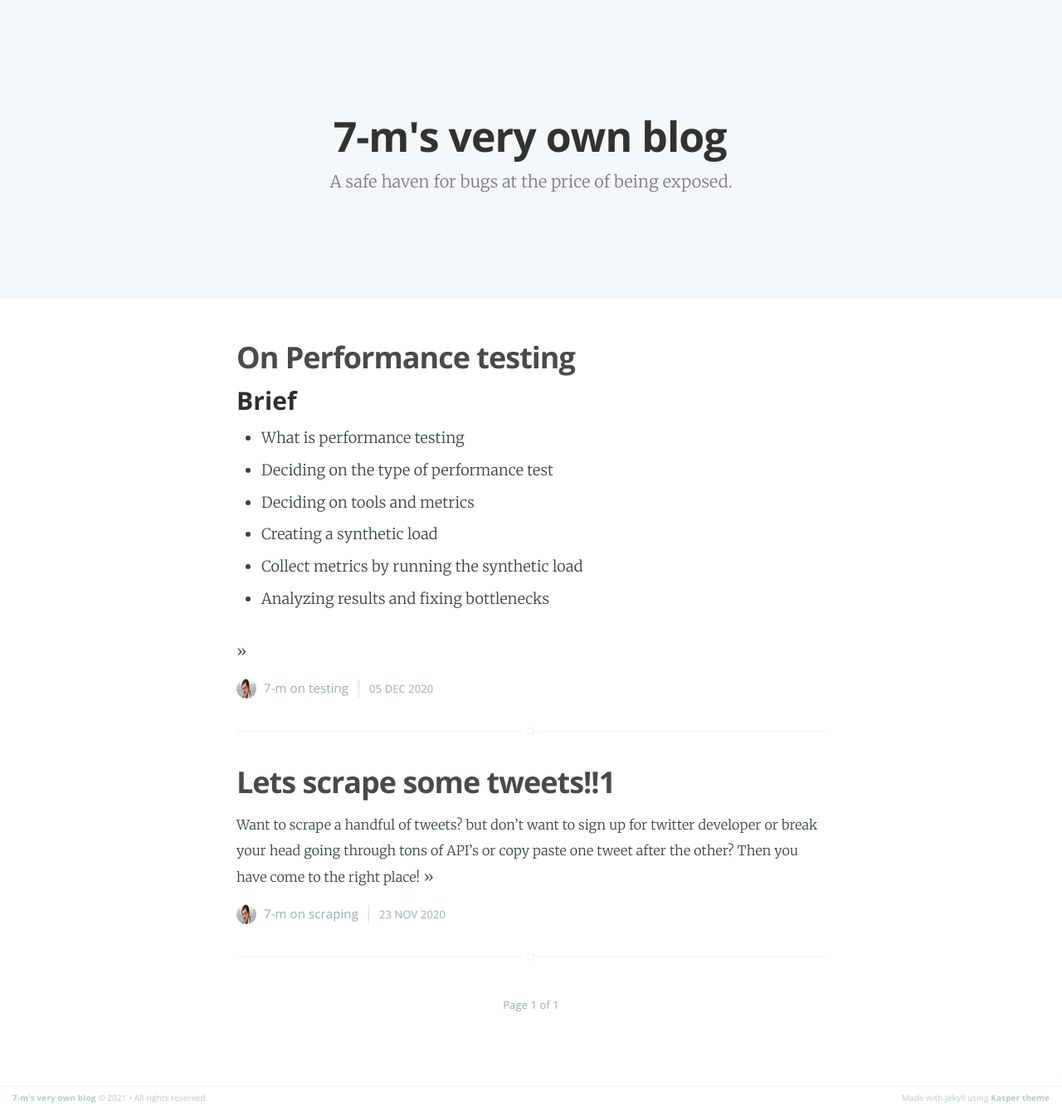
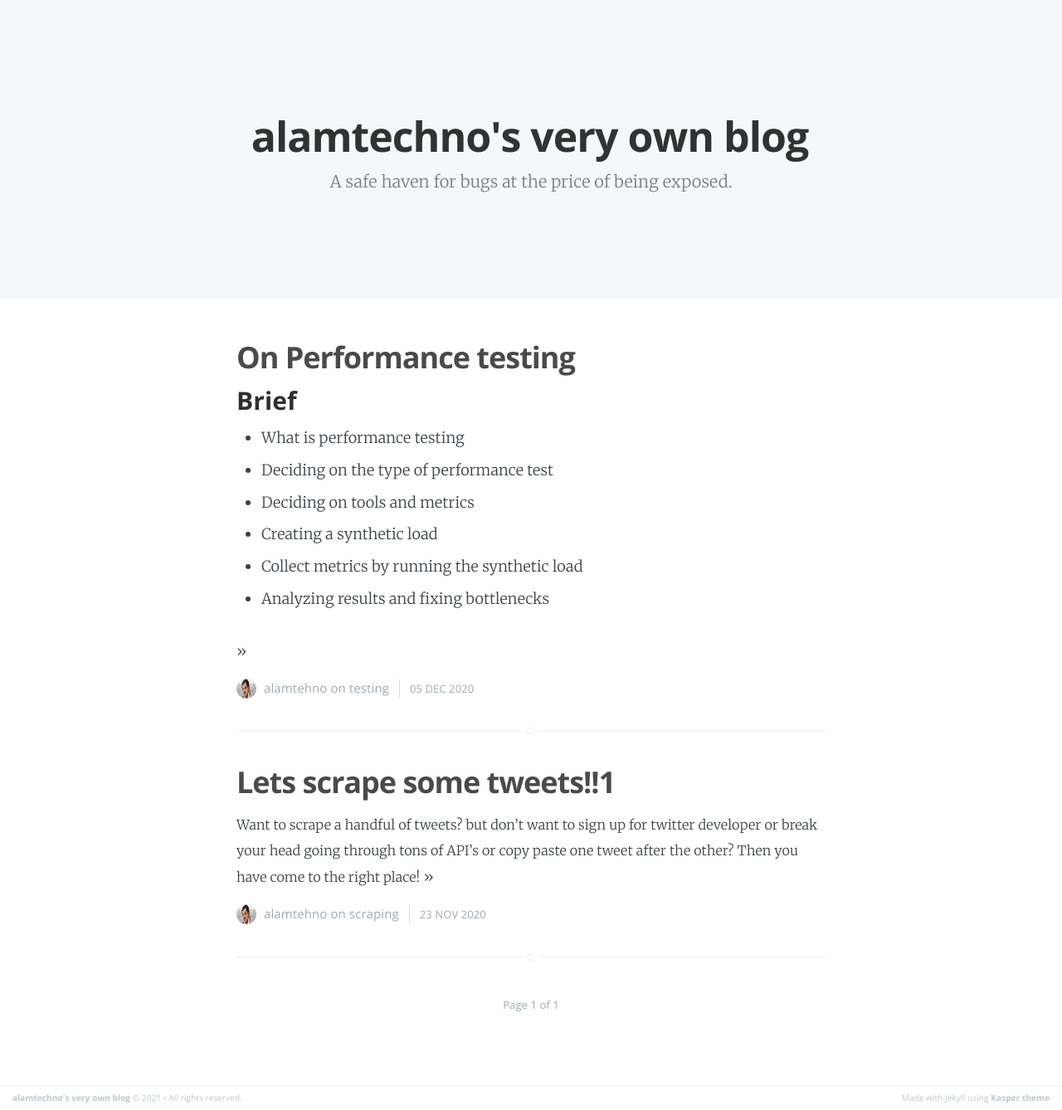
Before and after one commit to alamtechno/alamtechno-blogs, a Jekyll site: the page built from index.html, in a window 1280 px wide. Shown: the whole page at 83% size. Built offline with Jekyll 4.4.1, drawn with Linux system fonts in a browser that asks for light colours; the list of posts is cut into pages by our own code.

Commit message:
updated config.yml

```diff
--- a/_config.yml
+++ b/_config.yml
@@ -1,4 +1,4 @@
-name: 7-m's very own blog
+name: alamtechno's very own blog
 description: A safe haven for bugs at the price of being exposed
 meta_description: "The bug retirement home"
 
@@ -7,13 +7,13 @@ highlighter: rouge
 logo: false
 paginate: 15
 baseurl: /
-domain_name: "http://www.mufaddal.dev"
+domain_name: "http://blog.alamtechno.com"
 #google_analytics: "UA-XXXXXXXX-X"
 plugins: [jekyll-paginate]
 
 # Details for the RSS feed generator
 url: ""
-author: "7-m"
+author: "alamtehno"
 
 # Disqus config
 #disqus-shortname: ""
```
